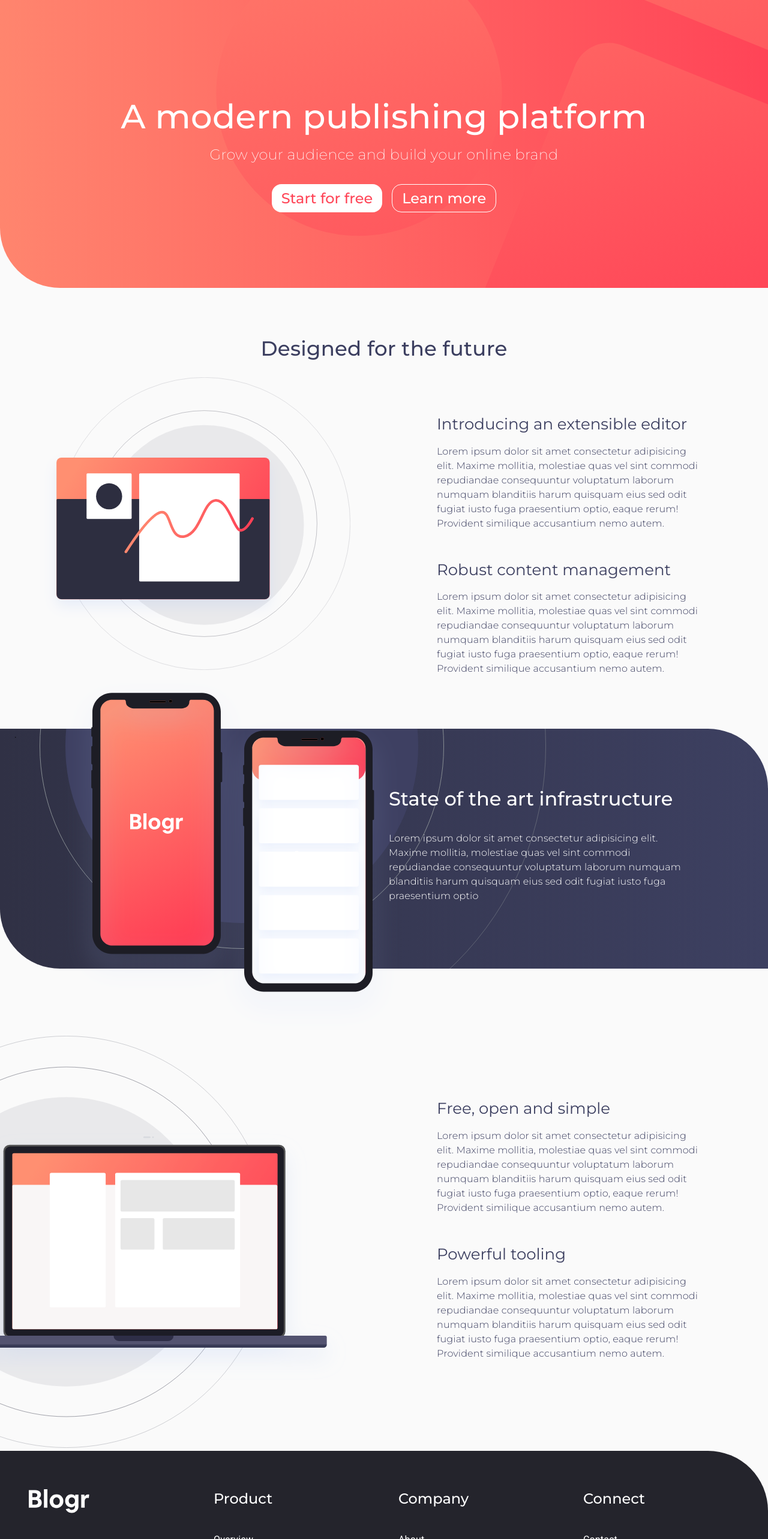
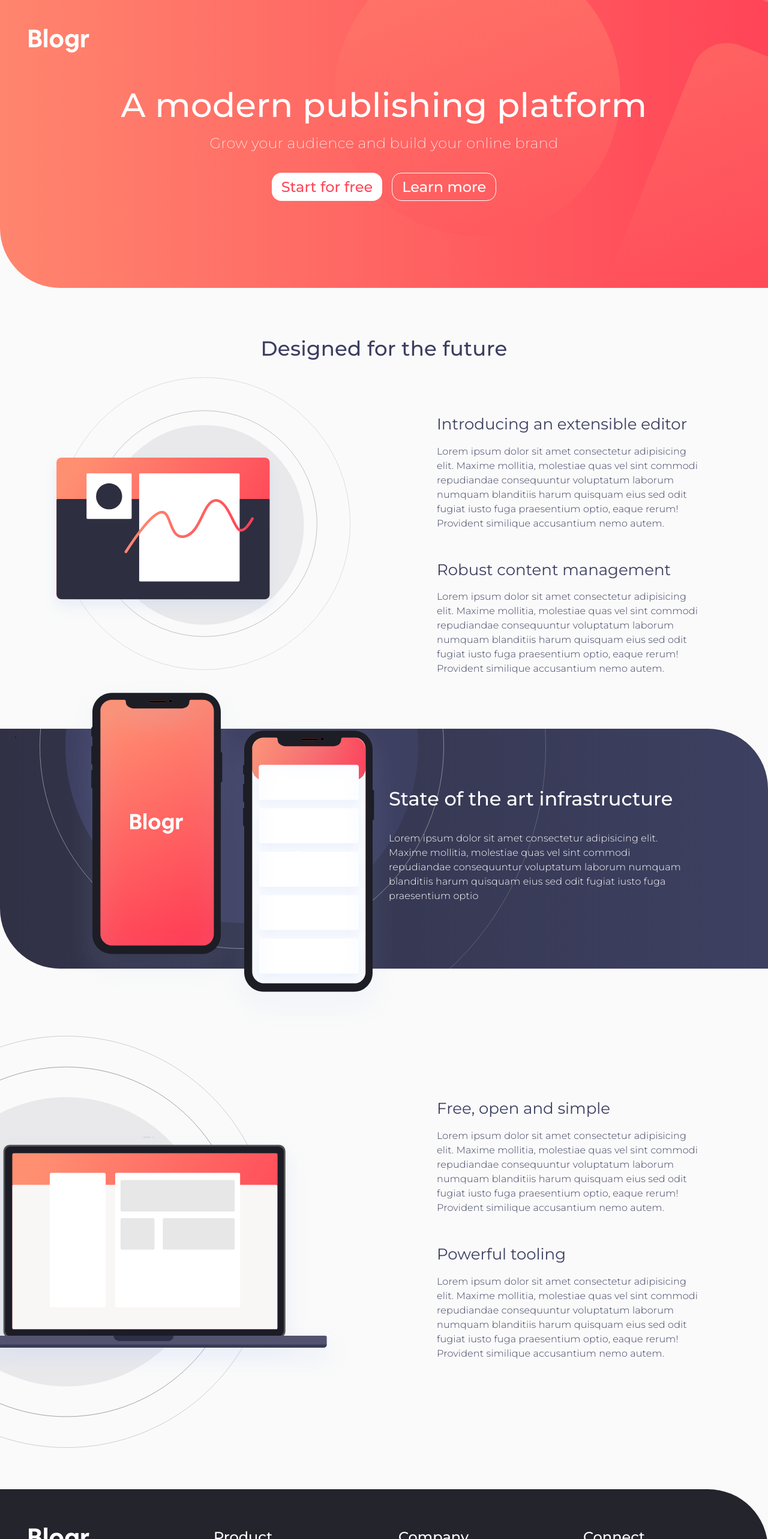
Before and after one commit to arpit2205/blogr-ui, a React (Create React App) app: page / in a window 1280 px wide. Shown: the top 2566 px of the page at 60% size. Built offline with nearby package versions, Linux system fonts and the light colour scheme.

Commit message:
Animations add

```diff
--- a/package.json
+++ b/package.json
@@ -10,6 +10,7 @@
     "@testing-library/user-event": "^12.8.3",
     "react": "^17.0.2",
     "react-dom": "^17.0.2",
+    "react-reveal": "^1.2.2",
     "react-scripts": "4.0.3",
     "web-vitals": "^1.1.1"
   },
--- a/src/components/Editor.js
+++ b/src/components/Editor.js
@@ -3,6 +3,7 @@
 import { makeStyles } from "@material-ui/core/styles";
 
 import desktopImage from "../images/illustration-editor-desktop.svg";
+import Fade from "react-reveal/Fade";
 
 const useStyles = makeStyles((theme) => ({
   heading: {
@@ -54,24 +55,28 @@
 
         <Grid container justify="center" spacing={2}>
           <Grid item xs={12} md={6}>
+            <Fade>
               <img
                 src={desktopImage}
                 width="100%"
                 className={classes.desktopImg}
               />
+            </Fade>
           </Grid>
           <Grid item xs={12} md={6}>
+            <Fade>
               <Typography variant="h5" className={classes.subHeading}>
                 Introducing an extensible editor
               </Typography>
               <Typography variant="body1" className={classes.captions}>
                 Lorem ipsum dolor sit amet consectetur adipisicing elit. Maxime
-              mollitia, molestiae quas vel sint commodi repudiandae consequuntur
-              voluptatum laborum numquam blanditiis harum quisquam eius sed odit
-              fugiat iusto fuga praesentium optio, eaque rerum! Provident
-              similique accusantium nemo autem.
+                mollitia, molestiae quas vel sint commodi repudiandae
+                consequuntur voluptatum laborum numquam blanditiis harum
+                quisquam eius sed odit fugiat iusto fuga praesentium optio,
+                eaque rerum! Provident similique accusantium nemo autem.
               </Typography>
-
+            </Fade>
+            <Fade>
               <Typography
                 variant="h5"
                 className={classes.subHeading}
@@ -81,11 +86,12 @@
               </Typography>
               <Typography variant="body1" className={classes.captions}>
                 Lorem ipsum dolor sit amet consectetur adipisicing elit. Maxime
-              mollitia, molestiae quas vel sint commodi repudiandae consequuntur
-              voluptatum laborum numquam blanditiis harum quisquam eius sed odit
-              fugiat iusto fuga praesentium optio, eaque rerum! Provident
-              similique accusantium nemo autem.
+                mollitia, molestiae quas vel sint commodi repudiandae
+                consequuntur voluptatum laborum numquam blanditiis harum
+                quisquam eius sed odit fugiat iusto fuga praesentium optio,
+                eaque rerum! Provident similique accusantium nemo autem.
               </Typography>
+            </Fade>
           </Grid>
         </Grid>
       </Container>
--- a/src/components/Footer.js
+++ b/src/components/Footer.js
@@ -9,11 +9,12 @@
     borderRadius: "0 100px 0 0",
     color: "white",
     padding: theme.spacing(4),
+    marginTop: theme.spacing(8),
   },
   title: {
     fontFamily: "Montserrat, sans-serif",
     fontWeight: "500",
-    padding: theme.spacing(4, 2),
+    padding: theme.spacing(4, 2, 1, 2),
   },
   links: {
     padding: theme.spacing(1, 2),
--- a/src/components/Header.js
+++ b/src/components/Header.js
@@ -10,6 +10,7 @@
 import { makeStyles } from "@material-ui/core/styles";
 import design from "../images/bg-pattern-intro.svg";
 import logo from "../images/logo.svg";
+import Fade from "react-reveal/Fade";
 
 const useStyles = makeStyles((theme) => ({
   container: {
@@ -101,6 +102,9 @@
       opacity: "0.7",
     },
   },
+  logo: {
+    padding: theme.spacing(6),
+  },
 }));
 
 const Header = () => {
@@ -110,13 +114,15 @@
     <>
       <CssBaseline />
       <Container maxWidth={false} className={classes.container}>
+        <img src={logo} className={classes.logo} />
+
         <img className={classes.svg} src={design} />
-
+        <Fade>
           <Typography
             variant="h4"
             align="center"
             className={classes.heading}
-          style={{ padding: "160px 4px 4px 4px" }}
+            style={{ padding: "0 4px 4px 4px" }}
           >
             A modern publishing platform
           </Typography>
@@ -128,9 +134,12 @@
           >
             Grow your audience and build your online brand
           </Typography>
+        </Fade>
         <Grid container direction="row" justify="center" spacing={2}>
           <Grid item>
+            <Fade bottom>
               <button className={classes.btnFilled}>Start for free</button>
+            </Fade>
           </Grid>
           <Grid item>
             <button className={classes.btnEmpty}>Learn more</button>
--- a/src/components/Laptop.js
+++ b/src/components/Laptop.js
@@ -2,6 +2,7 @@
 import { CssBaseline, Container, Grid, Typography } from "@material-ui/core";
 import { makeStyles } from "@material-ui/core/styles";
 import laptop from "../images/illustration-laptop-desktop.svg";
+import Fade from "react-reveal/Fade";
 
 const useStyles = makeStyles((theme) => ({
   laptop: {
@@ -53,20 +54,25 @@
       <Container maxWidht={false} className={classes.container}>
         <Grid container justify="center" spacing={2}>
           <Grid item xs={12} md={6}>
+            <Fade left>
               <img src={laptop} className={classes.laptop} />
+            </Fade>
           </Grid>
           <Grid item xs={12} md={6} className={classes.textWrapper}>
+            <Fade>
               <Typography variant="h5" className={classes.subHeading}>
                 Free, open and simple
               </Typography>
               <Typography variant="body1" className={classes.captions}>
                 Lorem ipsum dolor sit amet consectetur adipisicing elit. Maxime
-              mollitia, molestiae quas vel sint commodi repudiandae consequuntur
-              voluptatum laborum numquam blanditiis harum quisquam eius sed odit
-              fugiat iusto fuga praesentium optio, eaque rerum! Provident
-              similique accusantium nemo autem.
+                mollitia, molestiae quas vel sint commodi repudiandae
+                consequuntur voluptatum laborum numquam blanditiis harum
+                quisquam eius sed odit fugiat iusto fuga praesentium optio,
+                eaque rerum! Provident similique accusantium nemo autem.
               </Typography>
+            </Fade>
 
+            <Fade>
               <Typography
                 variant="h5"
                 className={classes.subHeading}
@@ -76,11 +82,12 @@
               </Typography>
               <Typography variant="body1" className={classes.captions}>
                 Lorem ipsum dolor sit amet consectetur adipisicing elit. Maxime
-              mollitia, molestiae quas vel sint commodi repudiandae consequuntur
-              voluptatum laborum numquam blanditiis harum quisquam eius sed odit
-              fugiat iusto fuga praesentium optio, eaque rerum! Provident
-              similique accusantium nemo autem.
+                mollitia, molestiae quas vel sint commodi repudiandae
+                consequuntur voluptatum laborum numquam blanditiis harum
+                quisquam eius sed odit fugiat iusto fuga praesentium optio,
+                eaque rerum! Provident similique accusantium nemo autem.
               </Typography>
+            </Fade>
           </Grid>
         </Grid>
       </Container>
--- a/src/components/Mobile.js
+++ b/src/components/Mobile.js
@@ -3,6 +3,7 @@
 import { makeStyles } from "@material-ui/core/styles";
 import circles from "../images/bg-pattern-circles.svg";
 import phones from "../images/illustration-phones.svg";
+import Fade from "react-reveal/Fade";
 
 const useStyles = makeStyles((theme) => ({
   container: {
@@ -77,25 +78,30 @@
     <>
       <CssBaseline />
       <div classname={classes.phonesWrapper}>
+        <Fade top duration={2000}>
           <img src={phones} className={classes.phones} />
+        </Fade>
       </div>
       <Container maxWidth={false} className={classes.container}>
+        <Fade>
           <img src={circles} className={classes.circles} />
-
+        </Fade>
         <Grid container justify="center" spacing={2}>
           <Grid item xs={12} md={6}>
             {/* <img src={phones} className={classes.phones} /> */}.
           </Grid>
           <Grid item xs={12} md={6}>
+            <Fade bottom>
               <Typography variant="h5" className={classes.subHeading}>
                 State of the art infrastructure
               </Typography>
               <Typography variant="body1" className={classes.captions}>
                 Lorem ipsum dolor sit amet consectetur adipisicing elit. Maxime
-              mollitia, molestiae quas vel sint commodi repudiandae consequuntur
-              voluptatum laborum numquam blanditiis harum quisquam eius sed odit
-              fugiat iusto fuga praesentium optio
+                mollitia, molestiae quas vel sint commodi repudiandae
+                consequuntur voluptatum laborum numquam blanditiis harum
+                quisquam eius sed odit fugiat iusto fuga praesentium optio
               </Typography>
+            </Fade>
           </Grid>
         </Grid>
       </Container>
```
Also changed, not shown: 1 other file (tests, documents, lock files or other folders). Lines whose indentation alone changed are shown as unchanged.
